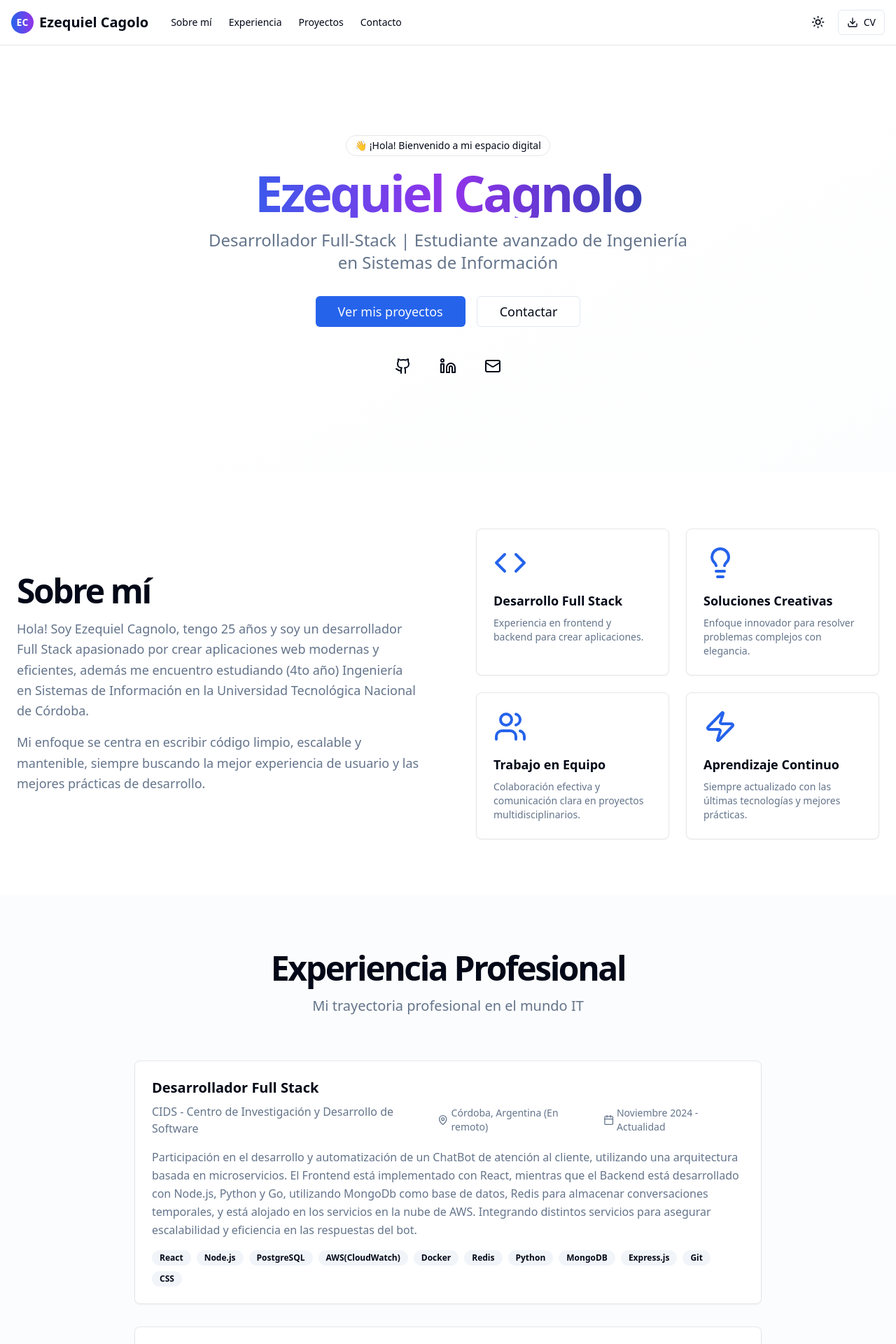
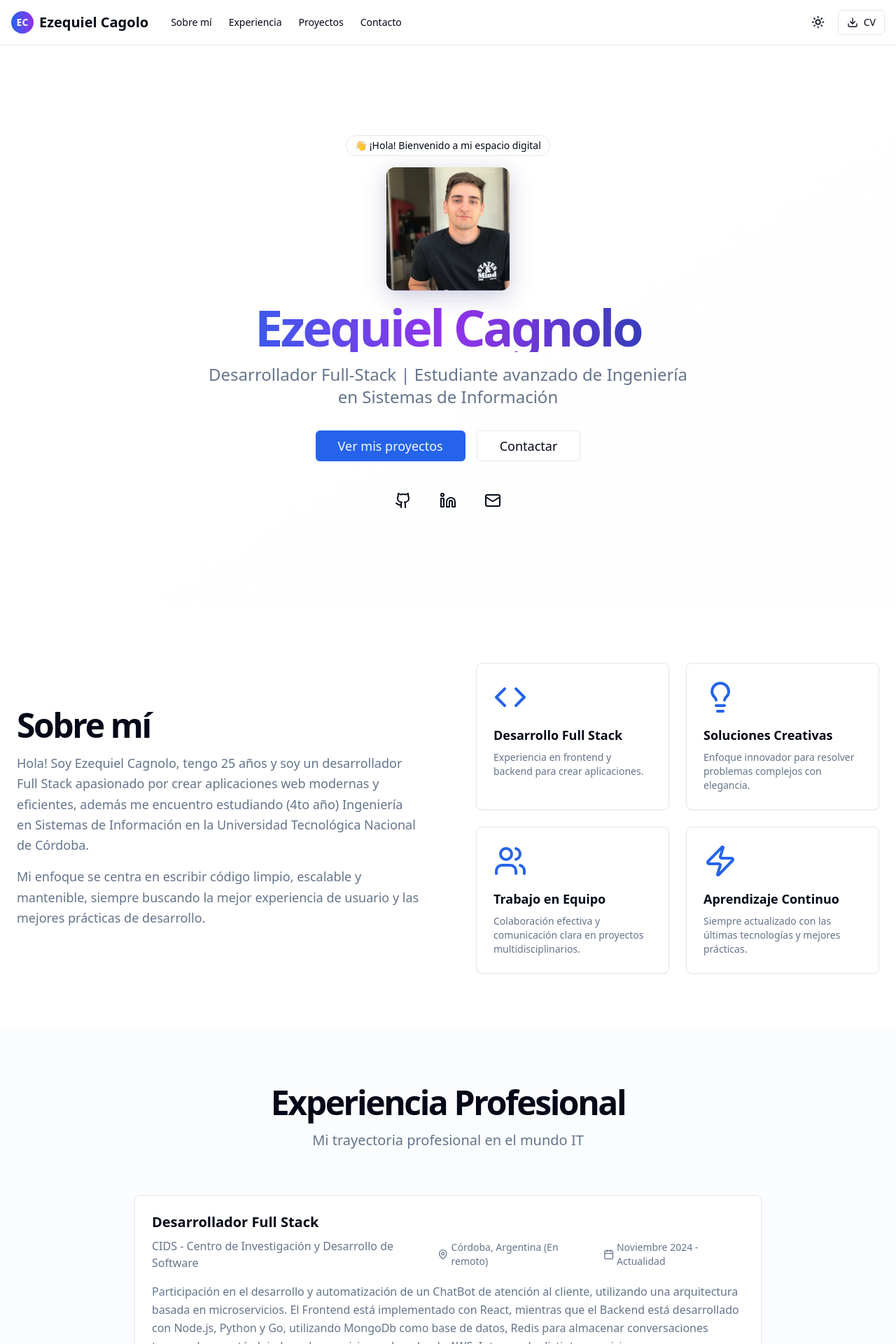
Before and after one commit to Ezequiel-Cagolo/portafolio, a React (Vite) app in the folder app/: page / in a window 1280 px wide. Shown: the top 1920 px of the page at 70% size. Built offline with nearby package versions, Linux system fonts and the light colour scheme.

Commit message:
Refactor code structure for improved readability and maintainability

```diff
--- a/app/src/components/experience-section.jsx
+++ b/app/src/components/experience-section.jsx
@@ -11,7 +11,7 @@ export default function ExperienceSection() {
       period: "Noviembre 2024 - Actualidad",
       description:
               `Participación en el desarrollo y automatización de un ChatBot de atención al cliente, utilizando una arquitectura basada en microservicios. El Frontend está implementado con React, mientras que el Backend está desarrollado con Node.js, Python y Go, utilizando MongoDb como base de datos, Redis para almacenar conversaciones temporales, y está alojado en los servicios en la nube de AWS. Integrando distintos servicios para asegurar escalabilidad y eficiencia en las respuestas del bot.`,
-      technologies: ["React", "Node.js", "PostgreSQL", "AWS(CloudWatch)", "Docker", "Redis", "Python" , "MongoDB", "Express.js", "Git", "CSS"],
+      technologies: ["React", "Node.js", "AWS(CloudWatch)", "Docker", "Redis", "Python" , "MongoDB", "Express.js", "Git", "CSS"],
     },
     {
       title: "Analista IT",
--- a/app/src/pages/Home.jsx
+++ b/app/src/pages/Home.jsx
@@ -46,9 +46,11 @@ export default function Home() {
           </div>
           <div className="flex items-center space-x-2">
             <ThemeToggle />
-            <Button variant="outline" size="sm" className="hidden sm:flex">
-              <Download className="h-4 w-4 mr-2" />
-              CV
+            <Button asChild variant="outline" size="sm" className="hidden sm:flex">
+              <a href={import.meta.env.BASE_URL + "Ezequiel_Cagnolo_CV.pdf"} download>
+                <Download className="h-4 w-4 mr-2" />
+                CV
+              </a>
             </Button>
           </div>
         </div>
@@ -62,6 +64,14 @@ export default function Home() {
               <div className="space-y-4">
                 <div className="inline-flex items-center rounded-full border px-3 py-1 text-sm">
                   👋 ¡Hola! Bienvenido a mi espacio digital
+                </div>
+                <div className="flex justify-center mt-4">
+                  <img
+                    src={import.meta.env.BASE_URL + "foto_cv.png"}
+                    alt="Foto de Ezequiel Cagnolo"
+                    className="w-44 h-44 rounded-xl object-cover shadow-lg"
+                    style={{ boxShadow: "0 8px 32px 0 rgba(49, 46, 129, 0.25)" }}
+                  />
                 </div>
                 <h1 className="text-4xl font-bold tracking-tighter sm:text-5xl md:text-6xl lg:text-7xl bg-gradient-to-r from-blue-600 via-purple-600 to-blue-800 bg-clip-text text-transparent">
                   Ezequiel Cagnolo
@@ -134,7 +144,7 @@ export default function Home() {
               <ProjectCard
                 title="Buscador de Películas"
                 description="Aplicación web para buscar y explorar películas utilizando una API"
-                image="/peliculas.png"
+                image={`${import.meta.env.BASE_URL}peliculas.png`}
                 demoLink="https://ezequiel-cagolo.github.io/Buscador-de-peliculas/"
                 codeLink="https://github.com/Ezequiel-Cagolo/Buscador-de-peliculas"
                 tags={["React", "Vite", "API"]}
```
Also changed, not shown: app/public/foto_cv.png (added), 1 other file (tests, documents, lock files or other folders).
